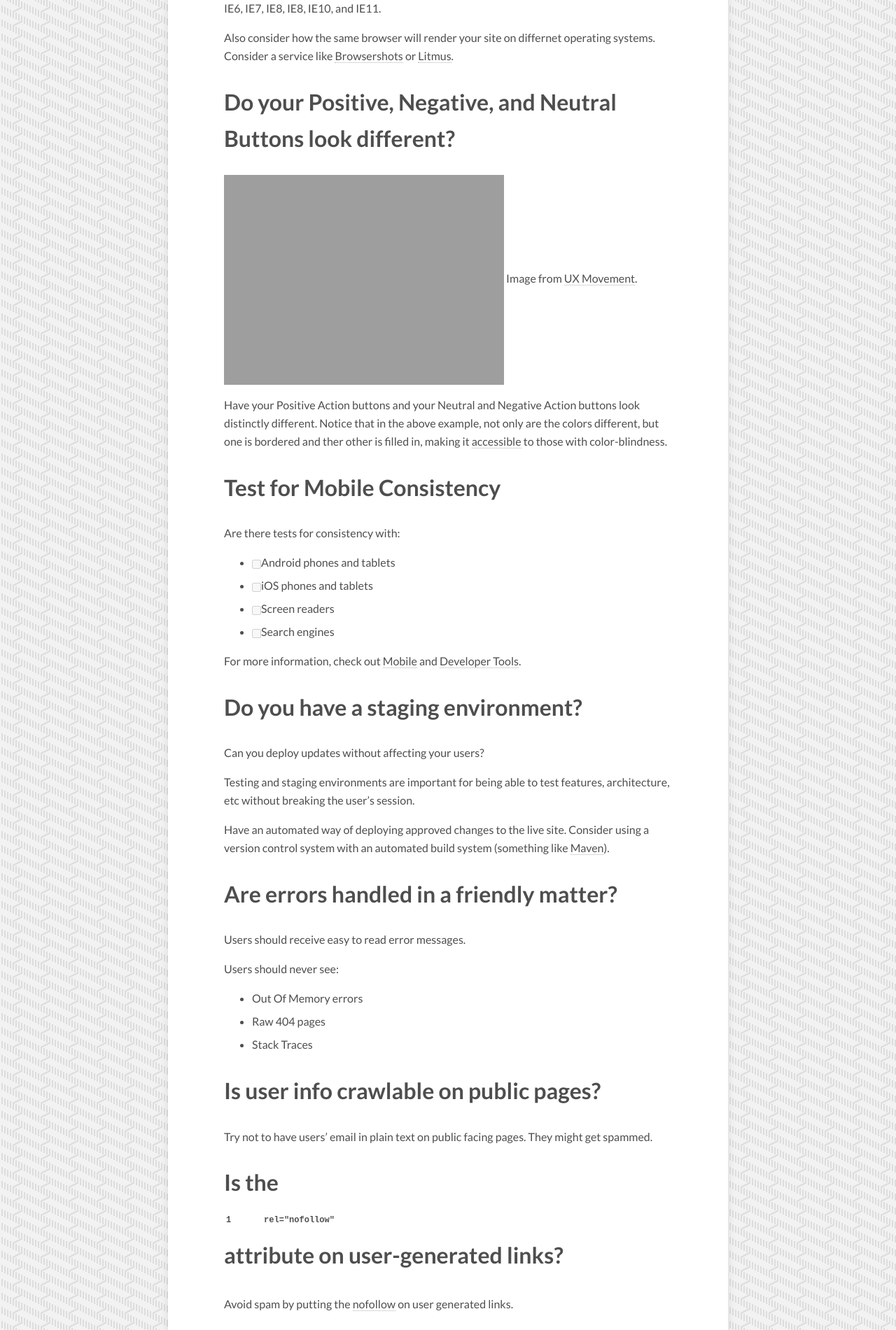
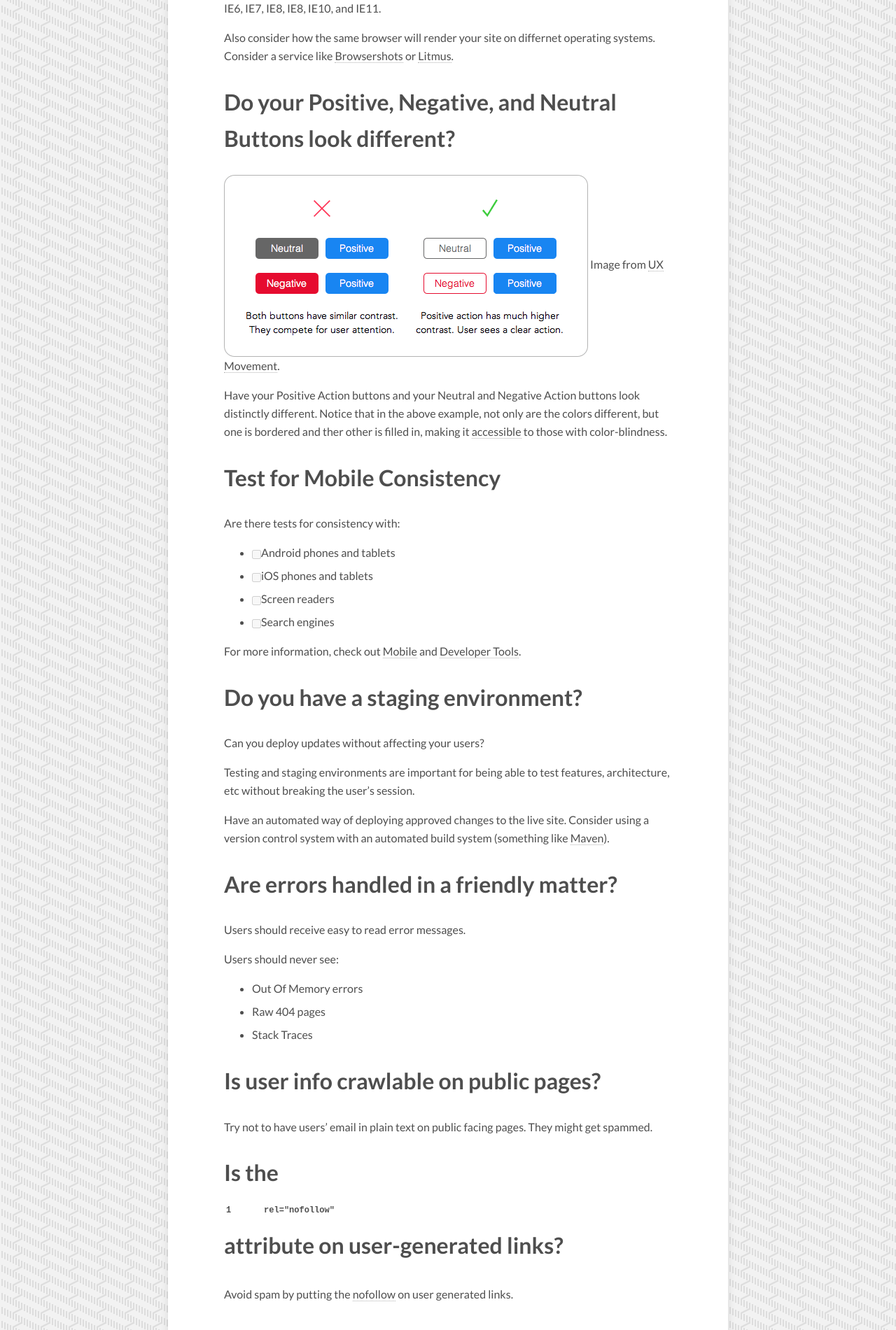
Before and after one commit to idmontie/WebApplicationsBlog, a Jekyll site: the page built from _posts/2015-01-04-user-interface.md, in a window 1280 px wide. Shown: the part 972-2873 px from the top of the page at 70% size. Built offline with Jekyll 4.4.1, drawn with Linux system fonts in a browser that asks for light colours; nearby versions of some CDN libraries.

Commit message:
fix image

```diff
--- a/_posts/2015-01-04-user-interface.md
+++ b/_posts/2015-01-04-user-interface.md
@@ -29,7 +29,7 @@ Also consider how the same browser will render your site on differnet operating
 
 # Do your Positive, Negative, and Neutral Buttons look different?
 
-[![Buttons]({{ site.url }}/images/positive-actions-contract.png)](http://uxmovement.com/buttons/how-button-color-contrast-guides-users-to-action/)
+[![Buttons]({{ site.url }}/images/positive-actions-contrast.png)](http://uxmovement.com/buttons/how-button-color-contrast-guides-users-to-action/)
 Image from [UX Movement](http://uxmovement.com/buttons/how-button-color-contrast-guides-users-to-action/).
 
 Have your Positive Action buttons and your Neutral and Negative Action buttons look distinctly different.  Notice that in the above example, not only are the colors different, but one is bordered and ther other is filled in, making it [accessible]({{ site.url }}/accessibility) to those with color-blindness.
```
